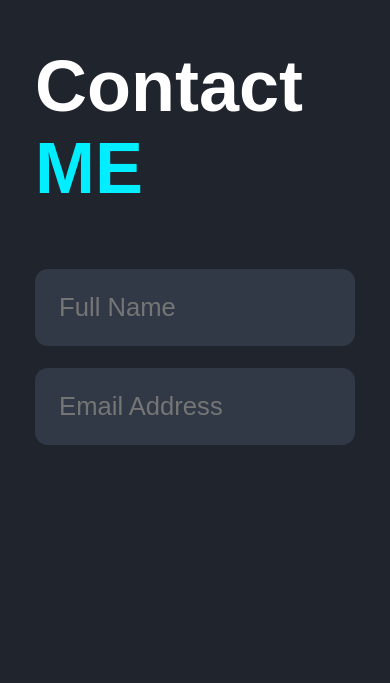
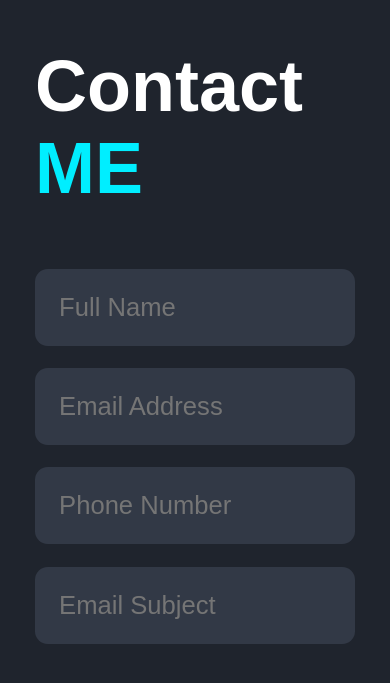
Before and after one commit to CIS-3344-fall24/IustinHerciu-assignment-4, a React (Create React App) app in the folder portfolio/: page / in a window 390 px wide. Shown: the part 4921-5604 px from the top of the page. Built offline with nearby package versions, Linux system fonts and the light colour scheme.

Commit message:
Update Contact.jsx
- Created phone number and Email Subject inputs

```diff
--- a/portfolio/src/content/Contact.jsx
+++ b/portfolio/src/content/Contact.jsx
@@ -8,6 +8,12 @@ export default function Contact() {
                     <input type={"text"} placeholder={"Full Name"} />
                     <input type={"email"} placeholder={"Email Address"} />
                 </div>
+
+                <div className="input-box">
+                    <input type={"number"} placeholder={"Phone Number"} />
+                    <input type={"text"} placeholder={"Email Subject"} />
+                </div>
+
             </form>
         </section>
     );
```
